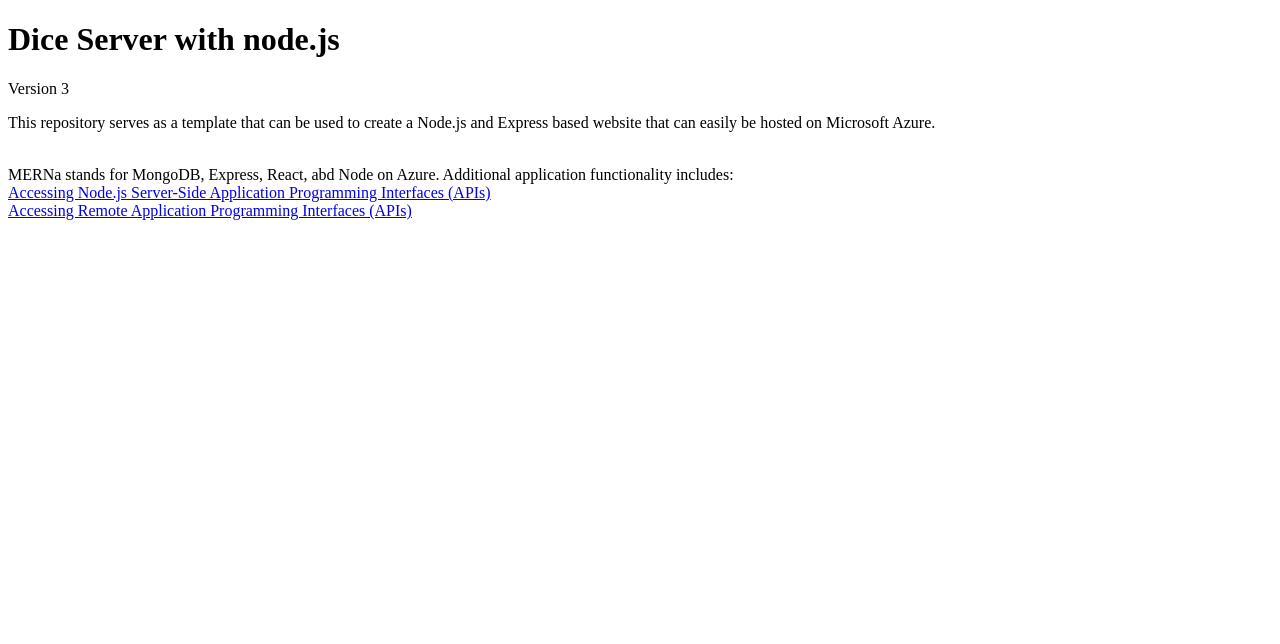
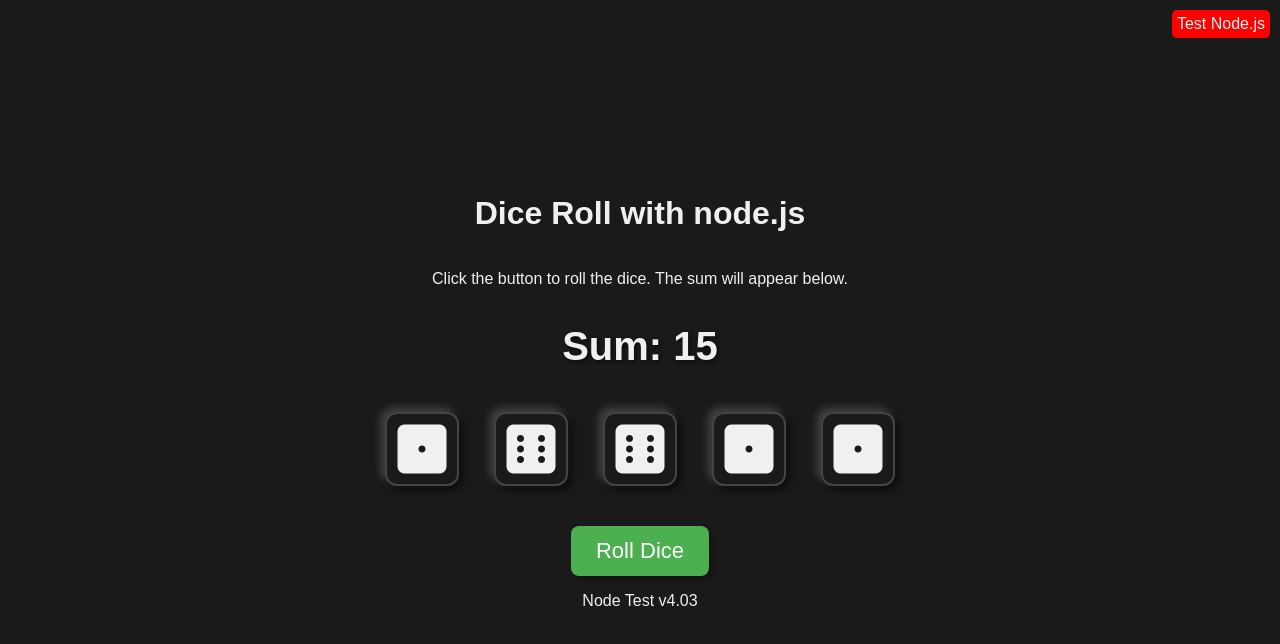
Before and after one commit to nicolemagdz/dice-nodejs, a website: page static/index.html in a window 1280 px wide. Drawn offline with Linux system fonts and the light colour scheme.

Commit message:
Added script.js and styles.css to static and updated index.html

```diff
--- a/static/index.html
+++ b/static/index.html
@@ -2,18 +2,50 @@
 <html lang="en">
 <head>
 	<meta charset="UTF-8" />
-	<title>Dice Server</title>
+	<meta name="viewport" content="width=device-width, initial-scale=1.0" />
+	<title>5 Dice Roll</title>
+	<link
+      rel="stylesheet"
+      href="https://cdnjs.cloudflare.com/ajax/libs/font-awesome/6.5.1/css/all.min.css"
+      integrity="sha512-DTOQO9RWCH3ppGqcWaEA1BIZOC6xxalwEsw9c2QQeAIftl+Vegovlnee1c9QX4TctnWMn13TZye+giMm8e2LwA=="
+      crossorigin="anonymous"
+      referrerpolicy="no-referrer"
+    />
+    <link rel="stylesheet" href="styles.css" />
+	<script>
+		window.SHOW_TEST_TAG = "true";
+	</script>
+	<script defer src="script.js"></script>
 </head>
 <body>
-	<h1>Dice Server with node.js</h1>
-	<p>Version 3</p>
-	<p>This repository serves as a template that can be used to create a Node.js and Express based website that can easily
-	be hosted on Microsoft Azure.</p><br />
+	<h1>Dice Roll with node.js</h1>
+	<p>Click the button to roll the dice. The sum will appear below.</p>
+	<h2 id="sum">Sum: 15</h2>
 
-	MERNa stands for MongoDB, Express, React, abd Node on Azure.
-
-	Additional application functionality includes:<br />
-	<a href="fetching-from-server.html">Accessing Node.js Server-Side Application Programming Interfaces (APIs)</a><br />
-	<a href="fetching-remote-dog-breeds.html">Accessing Remote Application Programming Interfaces (APIs)</a>
+	<div class="dice" id="dice">
+		<div class="die" id="die1">
+		  <i class="fa-solid fa-dice-one" style="font-size: 3.5rem"></i>
+		</div>
+		<div class="die" id="die2">
+		  <i class="fa-solid fa-dice-six" style="font-size: 3.5rem"></i>
+		</div>
+		<div class="die" id="die3">
+		  <i class="fa-solid fa-dice-six" style="font-size: 3.5rem"></i>
+		</div>
+		<div class="die" id="die4">
+		  <i class="fa-solid fa-dice-one" style="font-size: 3.5rem"></i>
+		</div>
+		<div class="die" id="die5">
+		  <i class="fa-solid fa-dice-one" style="font-size: 3.5rem"></i>
+		</div>
+	</div>
+	<button class="btn" onclick="rollDice()">Roll Dice</button>
+	<div id="test-tag" style="display: none; position: absolute; top: 10px;
+							  right: 10px; background-color: red;
+							  padding: 5px; border-radius: 5px;">
+		Test Node.js
+	</div>
+	<script src="script.js"></script>
+	<p>Node Test v4.03</p>
 </body>
 </html>
--- a/script.js
+++ b/static/script.js
@@ -64,3 +64,20 @@
         alert("Immaculate Roll!");
     }, 1000);
 }
+
+// Function to check and show test tag in test environment
+function showTestTag() {
+    const showTag = (window.SHOW_TEST_TAG === 'true');
+
+    if (showTag) {
+        const testTag = document.getElementById("test-tag");
+        if (testTag) {
+            testTag.style.display = "block";
+        }
+    }
+}
+
+// When page loads
+window.onload = showTestTag;
+
+console.log(window.SHOW_TEST_TAG)
```
Also changed, not shown: index.html (deleted, +0 -40 lines), static/styles.css (renamed from styles.css).
